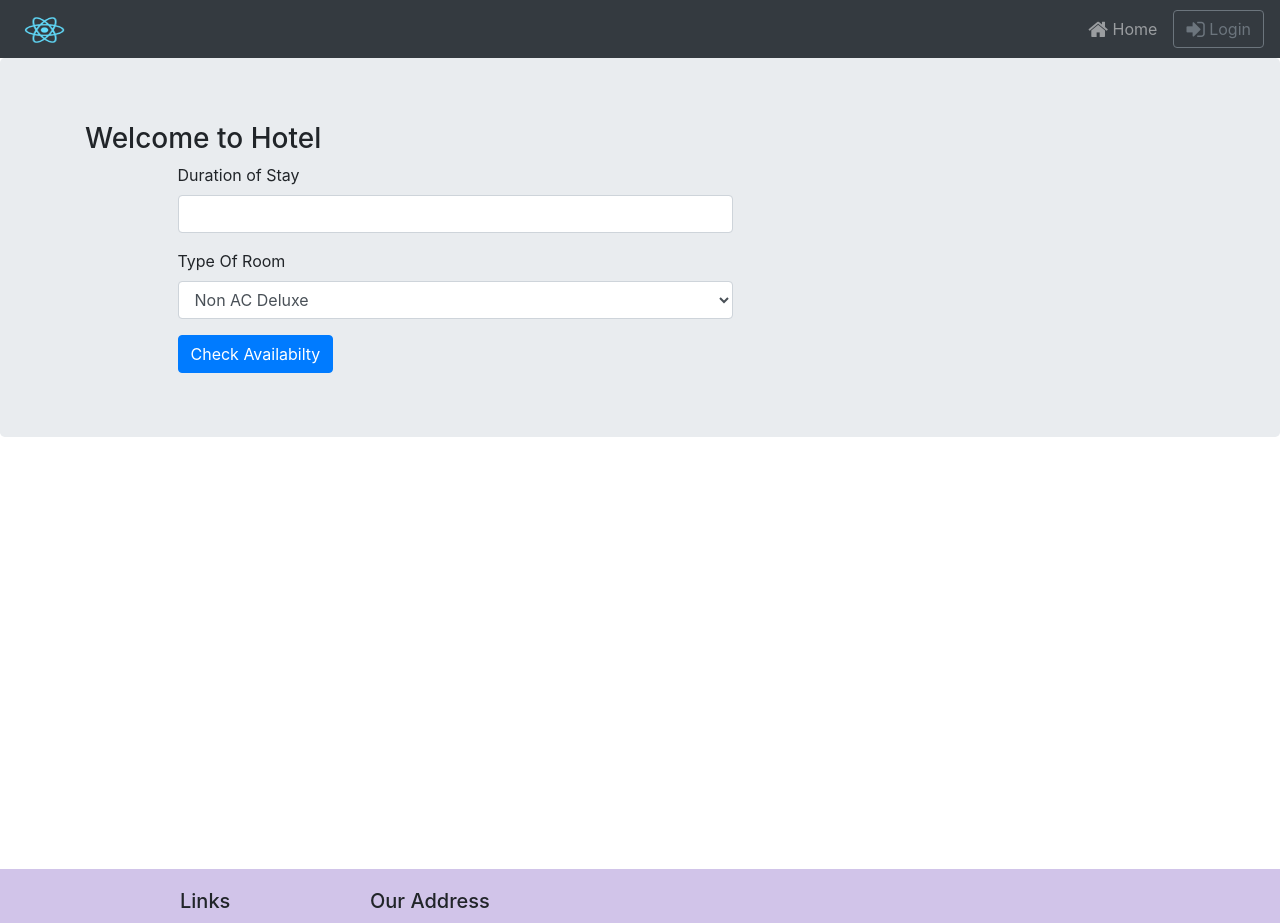
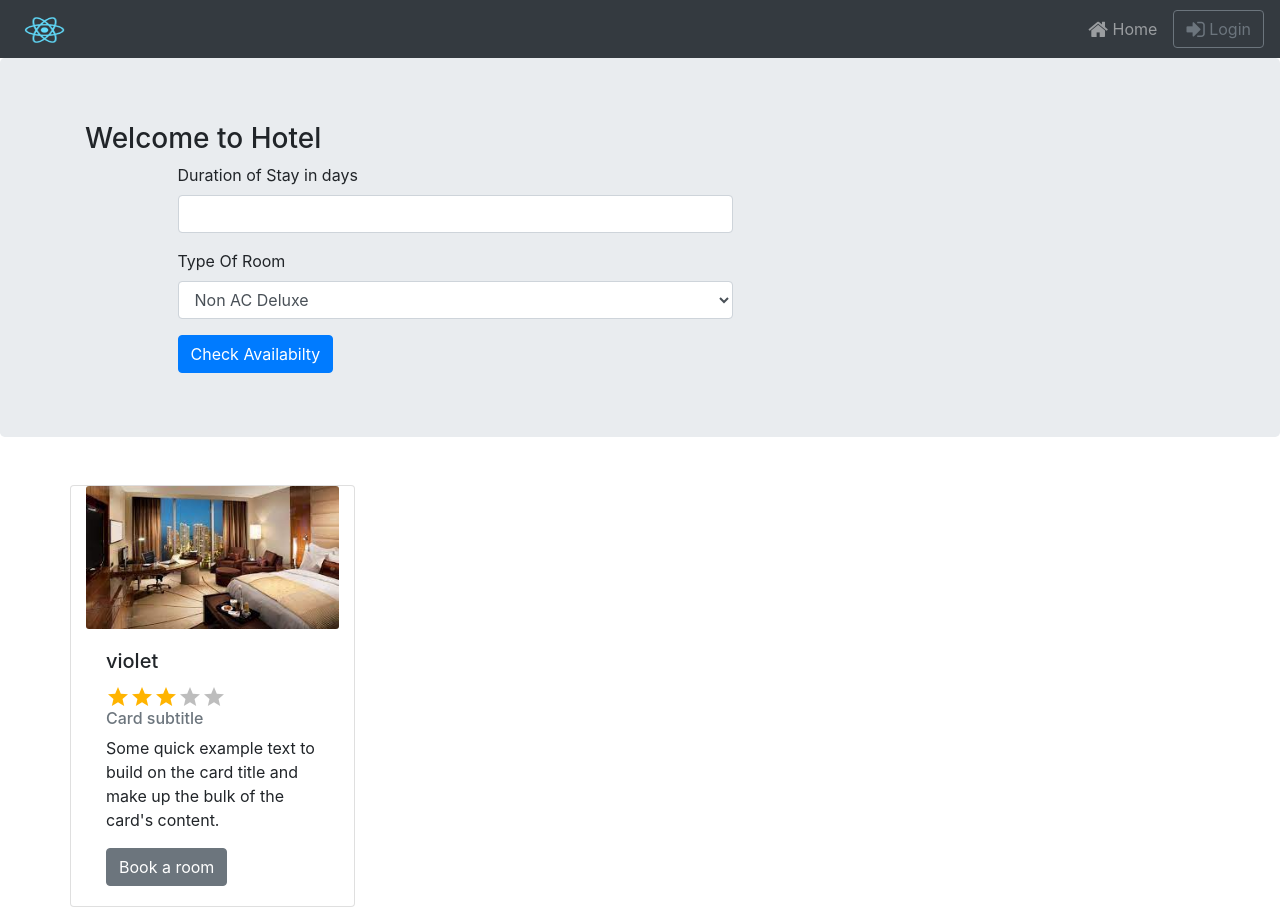
Before and after one commit to lokeshkeelisetti/HotelBookingFrontend, a React (Create React App) app: page / in a window 1280 px wide. Shown: the top 923 px of the page. Built offline with nearby package versions, Linux system fonts and the light colour scheme.

Commit message:
added results for receptionist in home

```diff
--- a/src/components/HomeComponent.js
+++ b/src/components/HomeComponent.js
@@ -1,6 +1,10 @@
 import React,{ Component } from 'react';
 import { Carousel, CarouselItem , CarouselCaption,CarouselIndicators,CarouselControl, Jumbotron, Container, Input,
-     FormGroup ,Form,Button, Label} from 'reactstrap';
+     FormGroup ,Form,Button, Label,Row,Card,CardBody,CardImg,CardTitle,CardSubtitle,CardText} from 'reactstrap';
+import Rating from '@material-ui/lab/Rating';
+import { Link } from 'react-router-dom';
+
+
 
 const items = [
     {
@@ -30,15 +34,23 @@ class Home extends Component{
                 name : 'bhaggi',
                 hotel : 'Sitara'
             },
-            rooms : [
-                {
-
-                }
-            ]
+            rooms : [],
+            availableRooms : [{
+                id : 1,
+                image : 'assets/images/hotel1.jpeg',
+                rating : 3,
+                name : 'violet'
+            }]
         }
         this.setActiveIndex = this.setActiveIndex.bind(this);
         this.setAnimating = this.setAnimating.bind(this);
         this.handleSearch = this.handleSearch.bind(this);
+        this.handleCheckAvailability = this.handleCheckAvailability.bind(this);
+    }
+
+    handleCheckAvailability(event){
+        event.preventDefault();
+        console.log(`Checking availbility for ${this.timeOfStay.value} days of ${this.typeOfRoom.value} Stay`);
     }
 
     handleSearch(event){
@@ -128,19 +140,19 @@ class Home extends Component{
                     </>
                     )
                 }
-                { (this.state.userType == 'receptionist') &&
+                { (this.state.userType === 'receptionist') &&
                     <>
                         <Jumbotron>
                             <Container>
                                 <h3>Welcome to Hotel</h3>
                                 <Form className="w-50 offset-1" onSubmit={this.handleCheckAvailability}>
                                     <FormGroup>
-                                        <Label htmlFor="timeOfStay">Duration of Stay</Label>
-                                        <Input name="timeOfStay" type="text" id="timeOfStay" />
+                                        <Label htmlFor="timeOfStay">Duration of Stay in days</Label>
+                                        <Input name="timeOfStay" type="text" id="timeOfStay" innerRef={(timeOfStay) => this.timeOfStay = timeOfStay}/>
                                     </FormGroup>
                                     <FormGroup>
                                         <Label htmlFor="typeOfRoom">Type Of Room</Label>
-                                        <Input name="typeOfRoom" type="select" id="typeOfRoom">
+                                        <Input name="typeOfRoom" type="select" id="typeOfRoom" innerRef={(typeOfRoom) => this.typeOfRoom = typeOfRoom}>
                                             <option selected value="AC Deluxe">AC Deluxe</option>
                                             <option selected value="Non AC Deluxe">Non AC Deluxe</option>
                                         </Input>
@@ -149,8 +161,25 @@ class Home extends Component{
                                 </Form>
                             </Container>
                         </Jumbotron>
-                        <Container style={{minHeight:'50vh'}}>
-                            {}
+                        <Container style={{minHeight:'30vh'}}>
+                        <Row className="mt-5 mb-5">
+                            {this.state.availableRooms.map((room) => {
+                                return(
+                                    <Card key={room.id} className="col-12 col-sm-3">
+                                        <CardImg width="50%" src={room.image} alt="hotelImage"/>
+                                        <CardBody>
+                                            <CardTitle tag="h5">{room.name}</CardTitle>
+                                            <Rating name="read-only" value={room.rating} readOnly />
+                                            <CardSubtitle tag="h6" className="mb-2 text-muted">Card subtitle</CardSubtitle>
+                                            <CardText>Some quick example text to build on the card title and make up the bulk of the card's content.</CardText>
+                                            <Link to={`/hotel/${room.id}`}>
+                                                <Button>Book a room</Button>
+                                            </Link>
+                                        </CardBody>
+                                    </Card>
+                                )
+                            })}
+                        </Row>
                         </Container>
                     </>
                 }
```
